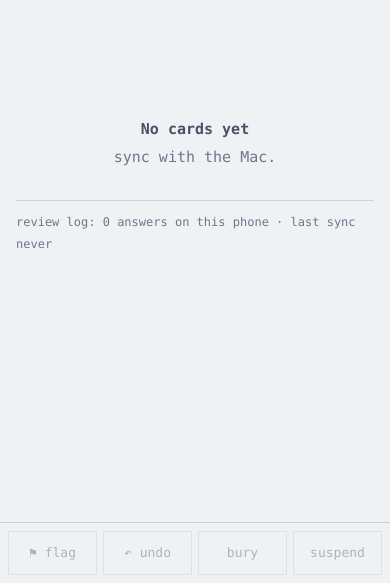
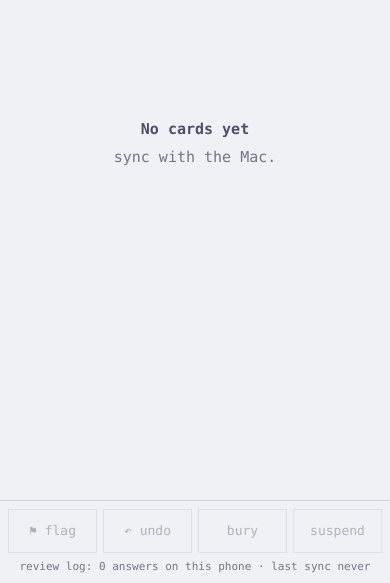
Before and after one commit to Vaillus/anki_assistant, a FastAPI app: template src/anki_assistant/web/templates/mobile.html in a window 390 px wide. Shown: the part 261-844 px from the top of the page. Run offline with FastAPI, Linux system fonts and the light colour scheme; the template is opened without the code that fills it, so the values that code supplies are empty; parts of the project's set-up code (start-up, migrations or seed data) failed here and were passed over; some libraries are stand-ins or nearby versions.

Commit message:
feat(mobile): move the status line under the buttons
The review-log count and the last sync now sit on the last line of the
screen, under the action buttons, instead of at the end of the card
area.

```diff
--- a/src/anki_assistant/web/static/mobile.css
+++ b/src/anki_assistant/web/static/mobile.css
@@ -91,17 +91,6 @@ body.mobile button {
 .m-empty { color: var(--muted); text-align: center; margin-top: 30vh; }
 .m-empty b { color: var(--ink); display: block; margin-bottom: 6px; }
 
-.m-foot {
-  margin-top: 32px;
-  padding-top: 10px;
-  border-top: 1px solid var(--line);
-  font-size: 12px;
-  color: var(--muted);
-  display: flex;
-  align-items: center;
-  gap: 8px;
-  flex-wrap: wrap;
-}
 
 /* ---------- action bar ---------- */
 
@@ -122,4 +111,10 @@ body.mobile button {
 .m-bar button.e3 { color: var(--ok); border-color: var(--okline); }
 .m-bar button.e4 { color: var(--accent); border-color: var(--accentline); }
 .m-bar button.m-tool { font-size: 13px; color: var(--muted); }
+.m-bar .m-status {
+  font-size: 11px;
+  line-height: 16px;
+  color: var(--muted);
+  text-align: center;
+}
 .m-bar button.m-tool.on { background: var(--flag); border-color: var(--flag); color: var(--on-flag); }
--- a/src/anki_assistant/web/static/mobile.js
+++ b/src/anki_assistant/web/static/mobile.js
@@ -271,12 +271,13 @@ function fieldsHtml(fields, named) {
     .join("");
 }
 
-function foot() {
+/* The last line of the screen, under the action buttons. */
+function statusLine() {
   const where = UI.storage === "idb" ? "on this phone" : "in memory only";
   const synced = STATE.lastSync ? new Date(STATE.lastSync).toLocaleString() : "never";
   return (
-    `<div class="m-foot">` +
-    `<span>review log: ${UI.logCount} answers ${where} · last sync ${escText(synced)}</span></div>`
+    `<div class="m-status">review log: ${UI.logCount} answers ${where}` +
+    ` · last sync ${escText(synced)}</div>`
   );
 }
 
@@ -292,12 +293,11 @@ function renderCard(q, card) {
   const key = card
     ? `${card.card_id}|${UI.revealed}|${flag}`
     : `empty|${!!STATE.batch}|${q.expired}|${q.later.length ? q.later[0].at : ""}`;
-  const keyWithFoot = key + "|" + UI.logCount + "|" + STATE.lastSync;
-  if (keyWithFoot === UI.cardKey) return;
-  UI.cardKey = keyWithFoot;
+  if (key === UI.cardKey) return;
+  UI.cardKey = key;
   const el = document.getElementById("m-card");
   if (!card) {
-    el.innerHTML = emptyHtml(q) + foot();
+    el.innerHTML = emptyHtml(q);
     return;
   }
   const meta =
@@ -314,7 +314,7 @@ function renderCard(q, card) {
   } else {
     html = meta + fieldsHtml(card.question, false) + "<hr>" + fieldsHtml(card.answer, true);
   }
-  el.innerHTML = html + foot();
+  el.innerHTML = html;
   if (UI.scrolledFor !== `${card.card_id}|${UI.revealed}`) {
     UI.scrolledFor = `${card.card_id}|${UI.revealed}`;
     el.scrollTop = 0;
@@ -325,7 +325,7 @@ function renderCard(q, card) {
 function renderBar(card) {
   const bar = document.getElementById("m-bar");
   if (!card) {
-    bar.innerHTML = toolsRow(null);
+    bar.innerHTML = toolsRow(null) + statusLine();
     return;
   }
   let top;
@@ -344,7 +344,7 @@ function renderBar(card) {
       ).join("") +
       `</div>`;
   }
-  bar.innerHTML = top + toolsRow(card);
+  bar.innerHTML = top + toolsRow(card) + statusLine();
 }
 
 function toolsRow(card) {
@@ -546,7 +546,7 @@ document.addEventListener("click", (ev) => {
     return;
   }
   // A tap on the card shows the answer (not on a link).
-  if (ev.target.closest("#m-card") && !ev.target.closest(".m-foot, a")) {
+  if (ev.target.closest("#m-card") && !ev.target.closest("a")) {
     if (UI.currentId !== null && !UI.revealed) {
       UI.revealed = true;
       render();
```
